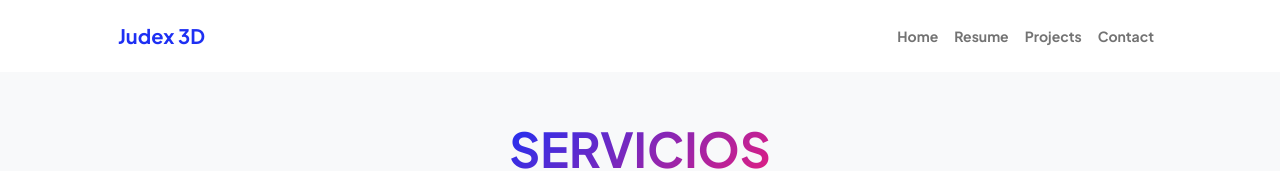
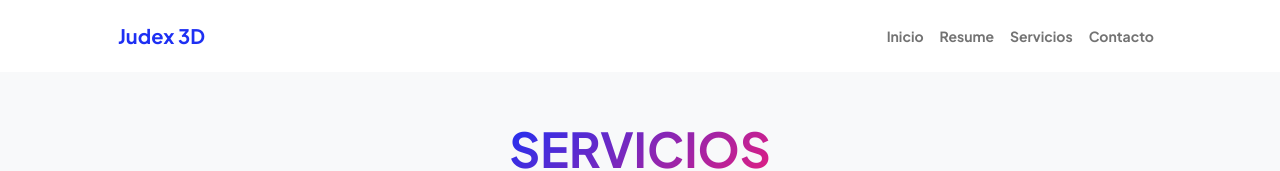
Before and after one commit to brandonoliverperezmorales2004-lab/Judex3D, a plain HTML site: page projects.html in a window 1280 px wide. Shown: the top 171 px of the page. Drawn offline with nearby package versions, Linux system fonts and the light colour scheme.

Commit message:
Translate navigation items to Spanish

```diff
--- a/projects.html
+++ b/projects.html
@@ -26,10 +26,10 @@
                     <button class="navbar-toggler" type="button" data-bs-toggle="collapse" data-bs-target="#navbarSupportedContent" aria-controls="navbarSupportedContent" aria-expanded="false" aria-label="Toggle navigation"><span class="navbar-toggler-icon"></span></button>
                     <div class="collapse navbar-collapse" id="navbarSupportedContent">
                         <ul class="navbar-nav ms-auto mb-2 mb-lg-0 small fw-bolder">
-                            <li class="nav-item"><a class="nav-link" href="index.html">Home</a></li>
+                            <li class="nav-item"><a class="nav-link" href="index.html">Inicio</a></li>
                             <li class="nav-item"><a class="nav-link" href="resume.html">Resume</a></li>
-                            <li class="nav-item"><a class="nav-link" href="projects.html">Projects</a></li>
-                            <li class="nav-item"><a class="nav-link" href="contact.html">Contact</a></li>
+                            <li class="nav-item"><a class="nav-link" href="projects.html">Servicios</a></li>
+                            <li class="nav-item"><a class="nav-link" href="contact.html">Contacto</a></li>
                         </ul>
                     </div>
                 </div>
```
